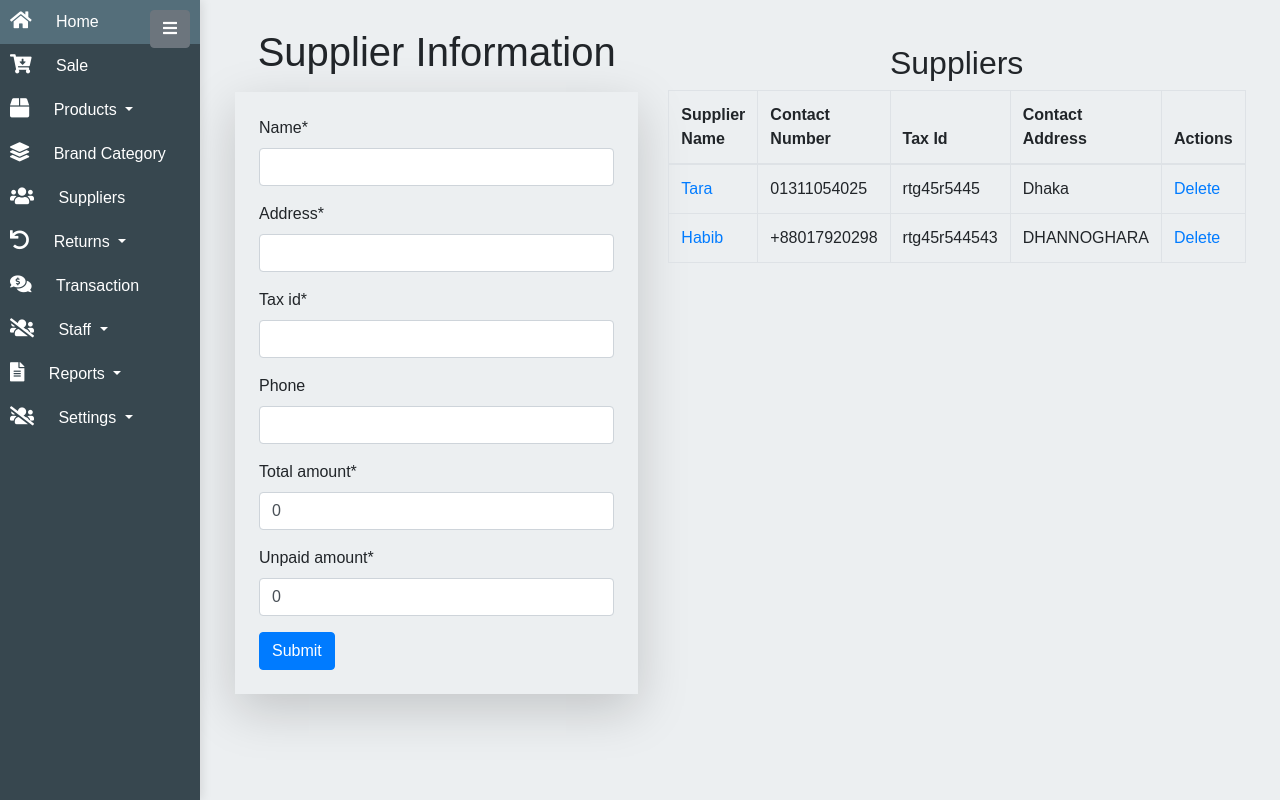
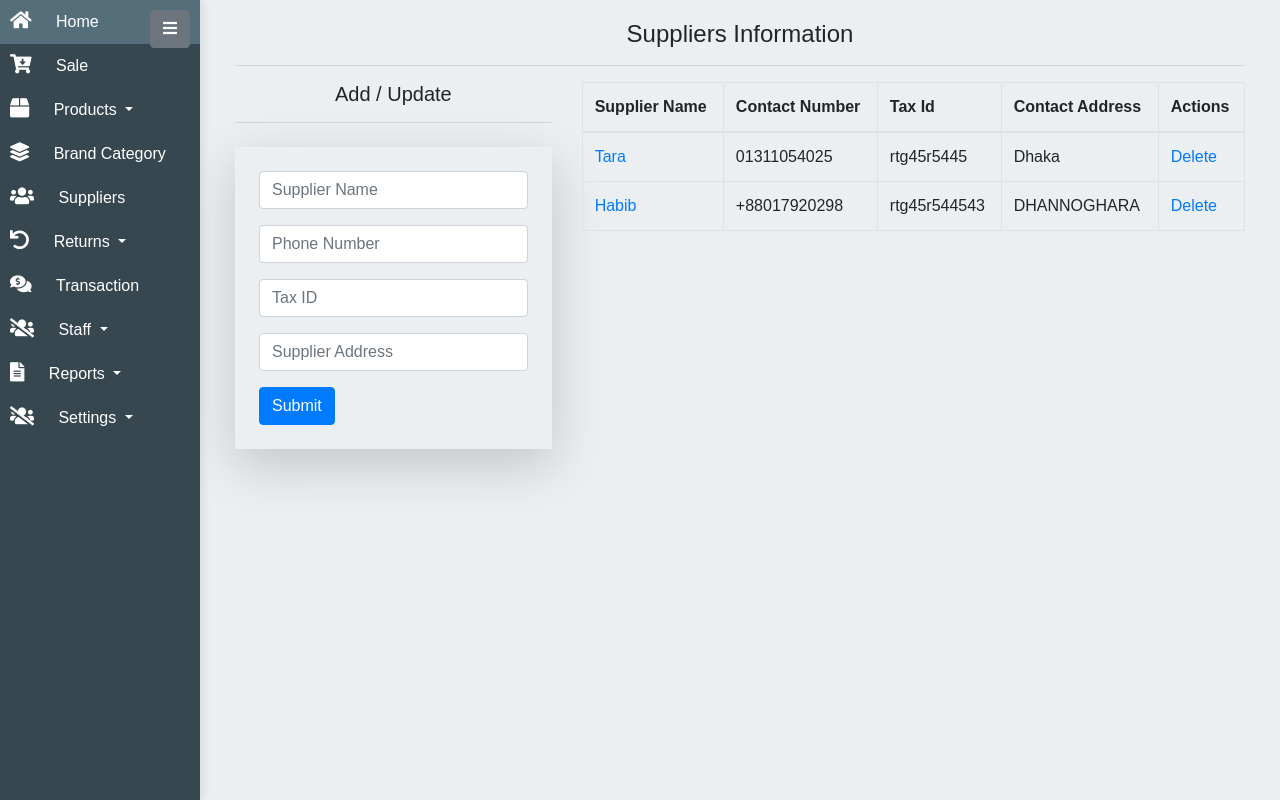
Before and after one commit to atiarrahaman/Sale-Management, a Django app: page /inventory/add_supplier in a window 1280 px wide. Run offline with Django 5.2, Linux system fonts and the light colour scheme; data comes from the database, SQL or seed files in the repository; both versions use the stored data as it was after the commit; some libraries are stand-ins or nearby versions.

Commit message:
Modify Base.html

```diff
--- a/core/templates/base.html
+++ b/core/templates/base.html
@@ -151,9 +151,9 @@
                     <li><a class="dropdown-item" href="{% url 'add_product' %}"><i class="fas fa-plus"></i>&nbsp<span>
 Add Product</span></a></li>
                     <li><a class="dropdown-item" href="{% url 'all_product' %}"><i class="fas fa-list"></i>&nbsp <span>Product List</span></a></li>
-                    <li><a class="dropdown-item" href="{% url 'all_product' %}"><i class="fas fa-exclamation-triangle"></i>&nbsp <span>Make Return</span></a></li>
 
-
+                    <li><a class="dropdown-item" href="{% url 'damage_products' %}"><i class="fas fa-ban"></i>&nbsp <span>Damage</span></a></li>
+                    <li><a class="dropdown-item" href="{% url 'return-supplier-products' %}"><i class="fas fa-exclamation-triangle"></i>&nbsp <span> Returns</span></a></li>
                 </ul>
             </li>
 
@@ -169,7 +169,7 @@ Add Product</span></a></li>
                 <ul class="dropdown-menu" aria-labelledby="navbarDropdown">
                     <li><a class="dropdown-item" href="{% url 'all_order' %}"><i class="fas fa-reply"></i>&nbsp<span>
 Make Return</span></a></li>
-                    <li><a class="dropdown-item" href="{% url 'damage_products' %}"><i class="fas fa-ban"></i>&nbsp <span>Damage</span></a></li>
+
 
 
                 </ul>
--- a/inventory/forms.py
+++ b/inventory/forms.py
@@ -40,18 +40,26 @@ class CategoryForm(forms.ModelForm):
 class SupplierForm(forms.ModelForm):
     class Meta:
         model = Supplier
-        fields = '__all__'
+        fields = ['name', 'phone', 'tax_id', 'address']
 
-        widgets={
-            'name': forms.TextInput(
-                attrs={'class': 'form-control'}),
-            'phone': forms.TextInput(
-                attrs={'class': 'form-control'}),
-            'tax_id': forms.TextInput(
-                attrs={'class': 'form-control'}),
-            'address': forms.TextInput(
-                attrs={'class': 'form-control'}),
-        }
+    def __init__(self, *args, **kwargs):
+        super().__init__(*args, **kwargs)
+        self.fields['name'].widget.attrs.update({
+            'class': 'form-control',
+            'placeholder': 'Supplier Name'
+        })
+        self.fields['phone'].widget.attrs.update({
+            'class': 'form-control',
+            'placeholder': 'Phone Number'
+        })
+        self.fields['tax_id'].widget.attrs.update({
+            'class': 'form-control',
+            'placeholder': 'Tax ID'
+        })
+        self.fields['address'].widget.attrs.update({
+            'class': 'form-control',
+            'placeholder': 'Supplier Address'
+        })
 
 
 class ReturnToSupplierForm(forms.ModelForm):
--- a/inventory/templates/add_supplier.html
+++ b/inventory/templates/add_supplier.html
@@ -3,22 +3,43 @@
 {% load crispy_forms_tags %}
 {% block content %}
 <div class="container">
+  <h4 class="text-center">Suppliers Information</h4>
+  <hr>
   <div class="row">
-    <div class="col-md-5">
-      <h1 class="text-center mt-2">Supplier Information</h1>
+
+    <div class="col-md-4">
+      <h5 class="text-center">Add / Update</h5>
+      <hr>
       <div class="d-flex justify-content-center align-items-center">
         <div class="col-md-12 shadow-lg mt-2 p-4 rounded-5" id="supplier-form-section">
           <form method="POST">
             {% csrf_token %}
-            {{ supplier_form|crispy }}
+            <!-- Render fields without labels -->
+            {{ supplier_form.non_field_errors }}
+            <div class="form-group">
+              {{ supplier_form.name.errors }}
+              {{ supplier_form.name }}
+            </div>
+            <div class="form-group">
+              {{ supplier_form.phone.errors }}
+              {{ supplier_form.phone }}
+            </div>
+            <div class="form-group">
+              {{ supplier_form.tax_id.errors }}
+              {{ supplier_form.tax_id }}
+            </div>
+            <div class="form-group">
+              {{ supplier_form.address.errors }}
+              {{ supplier_form.address }}
+            </div>
             <input type="hidden" name="supplier_id" id="id_supplier_id">
             <button class="btn btn-primary" type="submit">Submit</button>
           </form>
         </div>
       </div>
     </div>
-    <div class="col-md-7">
-      <h2 class="text-center mt-4">Suppliers</h2>
+    <div class="col-md-8">
+
       <table class="table table-bordered">
         <thead>
           <tr>
--- a/inventory/templates/return_to_supplier.html
+++ b/inventory/templates/return_to_supplier.html
@@ -10,9 +10,12 @@
     <table class="table table-bordered bold-table-border">
       <thead class="thead-dark">
         <tr>
+          <th>SL</th>
             <th>Date</th>
+            <th>Supplier</th>
           <th>Product</th>
           <th>Quantity</th>
+          <th>Price</th>
           <th>Reason</th>
           <th>Subtotal</th>
         </tr>
@@ -20,9 +23,12 @@
       <tbody>
         {% for return_product in return_products %}
           <tr>
+            <td>{{forloop.counter}}</td>
             <td>{{ return_product.return_date }}</td>
+            <td>{{ return_product.product.supplier.name }}</td>
             <td>{{ return_product.product.name }}</td>
             <td>{{ return_product.return_quantity }}</td>
+            <td>{{ return_product.product.buy_price }}</td>
             <td>{{ return_product.return_reason }}</td>
             <td>{{ return_product.subtotal }}</td>
 
--- a/inventory/views.py
+++ b/inventory/views.py
@@ -432,51 +432,6 @@ class ManageInventoryView(View):
         return redirect('add_new')
 
 
-class ReturnToSupplierView(View):
-    def post(self, request, *args, **kwargs):
-        product_id = request.POST.get('product_id')
-        supplier_name = request.POST.get('supplier_name')
-        return_quantity = int(request.POST.get('return_quantity'))
-        return_reason = request.POST.get('return_reason')
-        # assuming is_damage is a checkbox
-        is_damage = request.POST.get('is_damage') == 'on'
-
-        product = Product.objects.get(id=product_id)
-        supplier = Supplier.objects.get(name=supplier_name)
-
-        if return_quantity > product.qty:
-            messages.error(
-                request, 'Return quantity cannot be greater than available quantity.')
-        else:
-            # Calculate subtotal
-            subtotal = product.buy_price * return_quantity
-
-            # Create a ReturnToSupplier entry
-            return_to_supplier_product = ReturnToSupplier.objects.create(
-                product=product,
-                supplier=supplier,
-                return_quantity=return_quantity,
-                return_reason=return_reason,
-                is_damage=is_damage
-            )
-
-            # Decrease product quantity
-            product.qty -= return_quantity
-            product.save()
-
-            # Update product subtotal and save
-            product.subtotal = product.qty*product.buy_price
-            product.save()
-
-            # Recalculate total sell price after return
-            total_sell_price = Product.objects.aggregate(
-                total_sell_price=Sum('sell_price'))['total_sell_price'] or 0
-
-            messages.success(
-                request, 'Product returned to supplier successfully.')
-
-        # Redirect to all products view with updated totals or error message
-        return redirect('all_product')
 
 class ReturnToSupplierProductListView(TemplateView):
     template_name = 'return_to_supplier.html'
@@ -484,7 +439,7 @@ class ReturnToSupplierProductListView(TemplateView):
     def get_context_data(self, **kwargs):
         context = super().get_context_data(**kwargs)
 
-        return_products = ReturnToSupplier.objects.all()
+        return_products = ReturnToSupplier.objects.all().order_by("-id")
 
         # Calculate total return quantity
         total_return_quantity = return_products.aggregate(
--- a/product/templates/damage_product_list.html
+++ b/product/templates/damage_product_list.html
@@ -4,10 +4,10 @@
 <h4 class="text-center">Damage Products</h4>
 <hr>
     <div class="row d-flex justify-content-center align-items-start">
-        <div class="col-md-3">
+        <div class="col-md-3 ">
             <h5 class="text-center">Return to Supplier</h5>
             <hr>
-            <div>
+            <div class="shadow-lg p-4 rounded-5">
                 <form action="" method="post" id="returnForm">
         {% csrf_token %}
         <div class="form-group">
```
Also changed, not shown: db.sqlite3.
